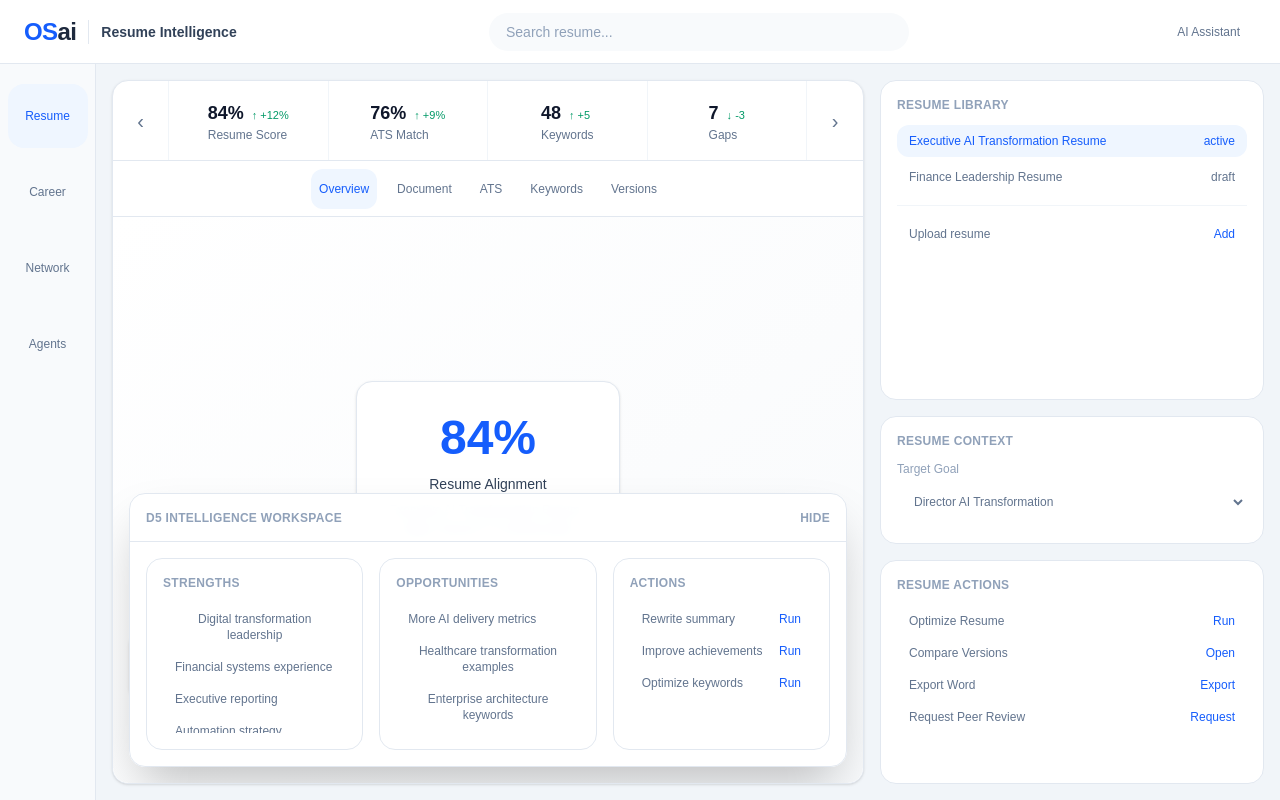
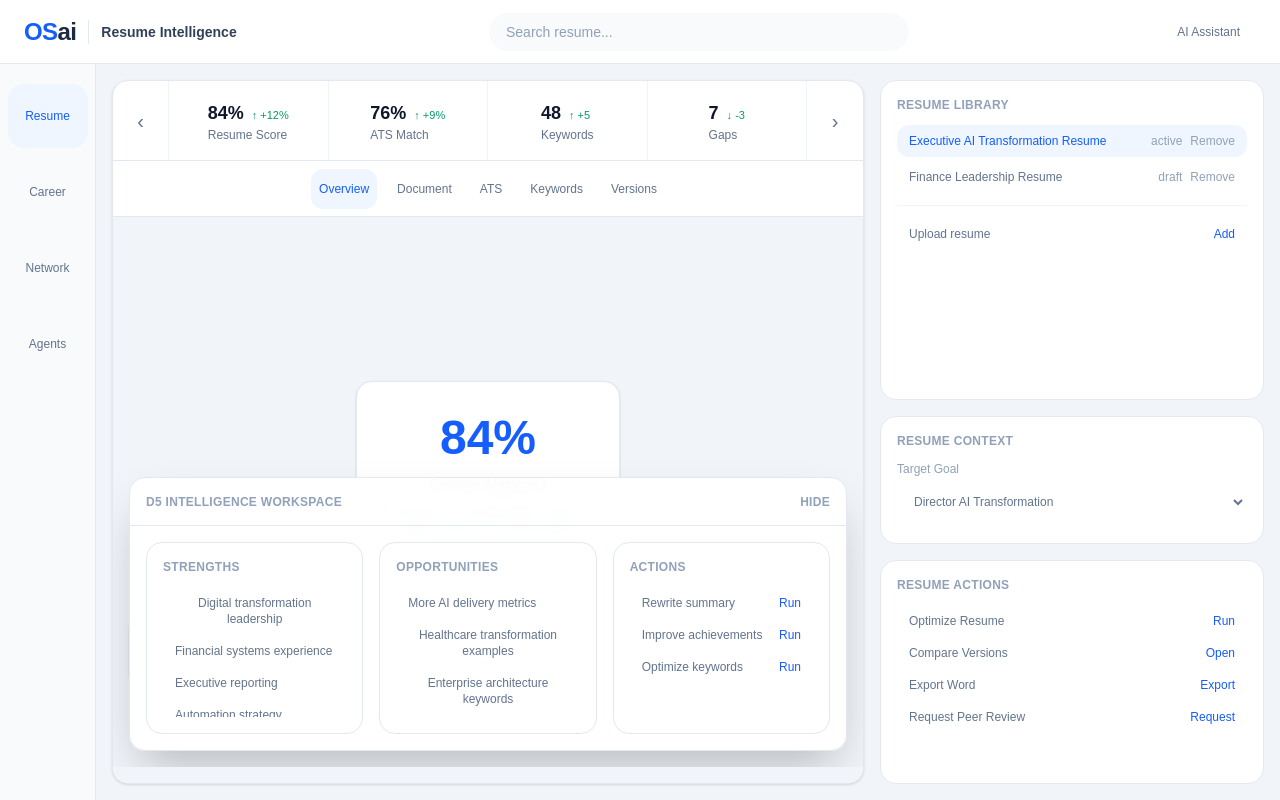
Before and after one commit to OrbitSystemsAi/career-pivot, a Next.js app: page / in a window 1280 px wide. Both pictures are taken after a click on the button "Resume". Built offline with nearby package versions, Linux system fonts and the light colour scheme.

Commit message:
Align document width with D3 header

```diff
--- a/core/shell/panels/D3VisualizationPanel.tsx
+++ b/core/shell/panels/D3VisualizationPanel.tsx
@@ -14,7 +14,8 @@ export default function D3VisualizationPanel() {
     module.views.find((view) => view.id === activeView)?.label ?? "Overview";
 
   return (
-    <div className="relative min-h-0 flex-1 overflow-hidden bg-gradient-to-br from-white to-slate-50">
+    <div className="relative min-h-0 flex-1 overflow-hidden bg-slate-100 py-4">
+      <div className="relative h-full min-h-0 overflow-hidden">
         <Visualization />
 
         <div className="absolute bottom-20 left-4 z-30 rounded-2xl border border-slate-200 bg-white/90 p-4 shadow-sm">
@@ -29,5 +30,6 @@ export default function D3VisualizationPanel() {
 
         <D5BottomWorkspaceFrame />
       </div>
+    </div>
   );
 }
--- a/core/user/UserProvider.tsx
+++ b/core/user/UserProvider.tsx
@@ -16,6 +16,7 @@ type UserContextType = {
   activeResumeId: string;
   setActiveResumeId: (resumeId: string) => void;
   addResume: (resume: AddResumeInput) => void;
+  removeResume: (resumeId: string) => void;
   updateResumeTargetGoal: (resumeId: string, goalId: string) => void;
 };
 
@@ -122,6 +123,25 @@ export function UserProvider({ children }: { children: React.ReactNode }) {
     setActiveResumeId(newResume.id);
   }
 
+  function removeResume(resumeId: string) {
+    const nextResumes = user.resumes.filter((resume) => resume.id !== resumeId);
+
+    const nextUser: UserProfile = {
+      ...user,
+      resumes: nextResumes,
+    };
+
+    const nextActiveResumeId =
+      activeResumeId === resumeId
+        ? nextResumes.find((resume) => resume.status === "active")?.id ??
+          nextResumes[0]?.id ??
+          ""
+        : activeResumeId;
+
+    persistUser(nextUser);
+    setActiveResumeId(nextActiveResumeId);
+  }
+
   function updateResumeTargetGoal(resumeId: string, goalId: string) {
     const targetGoal = user.goals.find((goal) => goal.id === goalId);
 
@@ -152,6 +172,7 @@ export function UserProvider({ children }: { children: React.ReactNode }) {
         activeResumeId,
         setActiveResumeId,
         addResume,
+        removeResume,
         updateResumeTargetGoal,
       }}
     >
--- a/modules/resume/components/ResumeDocument.tsx
+++ b/modules/resume/components/ResumeDocument.tsx
@@ -20,7 +20,9 @@ export default function ResumeDocument() {
 
   const documentContent =
     savedDocumentContent ?? {
-      summary: `Uploaded resume file "${activeResume?.fileName ?? activeResume?.name}" has been added to the resume library. Full parsing will be connected later. For now, OSai is using the user's profile, skills, and selected target goal to create a working document preview.`,
+      summary: `Uploaded resume file "${
+        activeResume?.fileName ?? activeResume?.name
+      }" has been added to the resume library. Full parsing will be connected later. For now, OSai is using the user's profile, skills, and selected target goal to create a working document preview.`,
       highlights: [
         {
           title: "Uploaded Resume Intake",
@@ -41,8 +43,8 @@ export default function ResumeDocument() {
     };
 
   return (
-    <div className="flex h-full w-full justify-center overflow-auto bg-slate-100 px-8 py-8">
-      <div className="min-h-[980px] w-full max-w-[760px] rounded-sm border border-slate-200 bg-white px-12 py-10 shadow-lg">
+    <div className="h-full w-full overflow-auto">
+      <div className="min-h-full w-full rounded-2xl border border-slate-200 bg-white px-12 py-10 shadow-sm">
         <div className="border-b border-slate-200 pb-5">
           <h1 className="text-3xl font-bold tracking-tight text-slate-900">
             {user.name}
--- a/modules/resume/components/ResumeFilters.tsx
+++ b/modules/resume/components/ResumeFilters.tsx
@@ -5,7 +5,7 @@ import { useUser } from "@/core/user/UserProvider";
 import ResumeUpload from "./ResumeUpload";
 
 export default function ResumeFilters() {
-  const { user, activeResumeId, setActiveResumeId } = useUser();
+  const { user, activeResumeId, setActiveResumeId, removeResume } = useUser();
 
   return (
     <PanelCard title="Resume Library">
@@ -14,18 +14,30 @@ export default function ResumeFilters() {
           const selected = resume.id === activeResumeId;
 
           return (
-            <button
+            <div
               key={resume.id}
-              onClick={() => setActiveResumeId(resume.id)}
-              className={`flex w-full justify-between rounded-xl px-3 py-2 text-left text-xs font-medium ${
+              className={`grid grid-cols-[1fr_auto_auto] items-center gap-2 rounded-xl px-3 py-2 text-xs font-medium ${
                 selected
                   ? "bg-blue-50 text-blue-600"
                   : "text-slate-500 hover:bg-blue-50 hover:text-blue-600"
               }`}
             >
-              <span className="truncate pr-2">{resume.name}</span>
-              <span>{resume.status}</span>
-            </button>
+              <button
+                onClick={() => setActiveResumeId(resume.id)}
+                className="truncate text-left"
+              >
+                {resume.name}
+              </button>
+
+              <span className="text-slate-400">{resume.status}</span>
+
+              <button
+                onClick={() => removeResume(resume.id)}
+                className="text-slate-400 hover:text-red-500"
+              >
+                Remove
+              </button>
+            </div>
           );
         })}
       </div>
```
Lines whose indentation alone changed are shown as unchanged.
